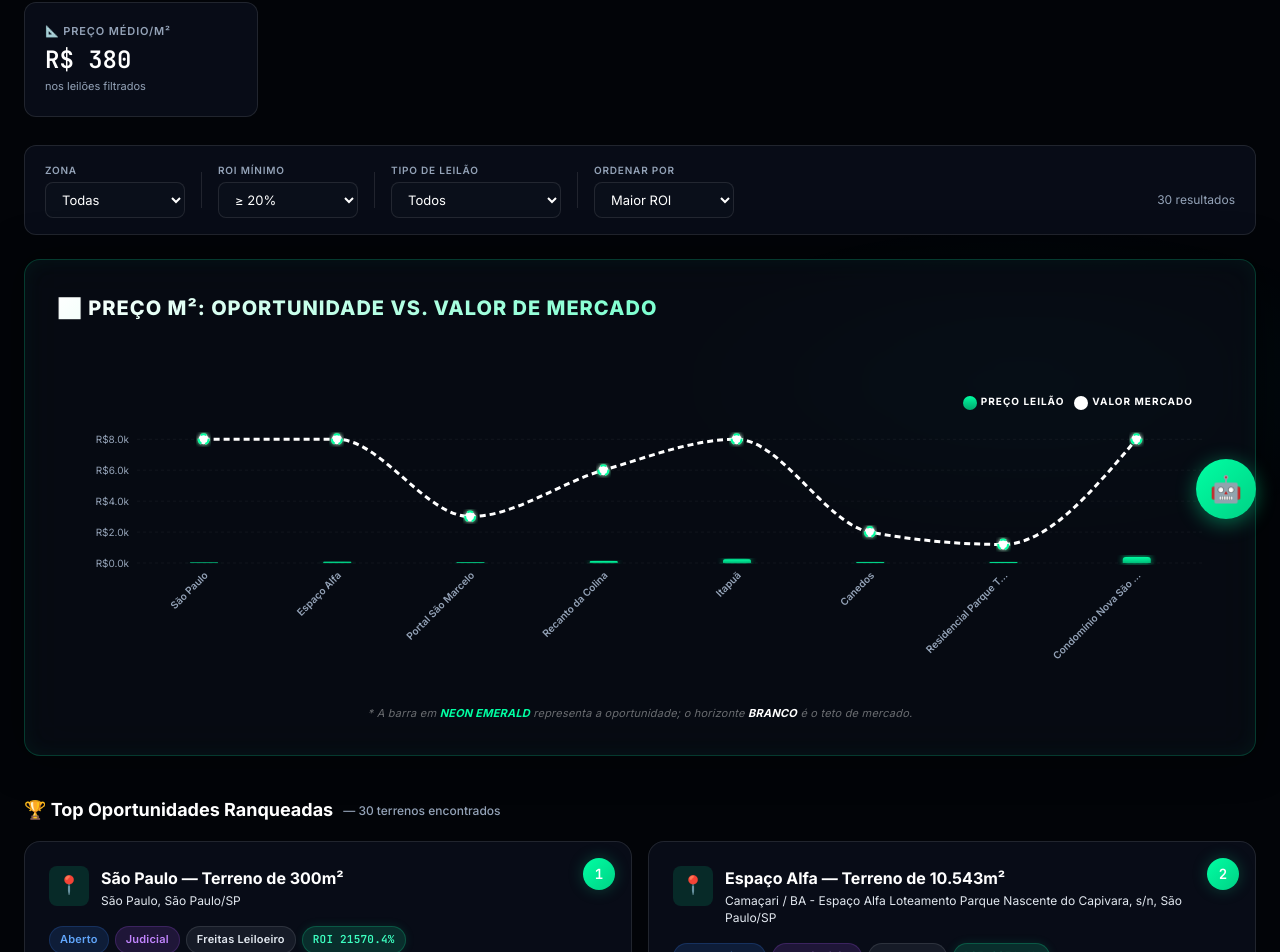
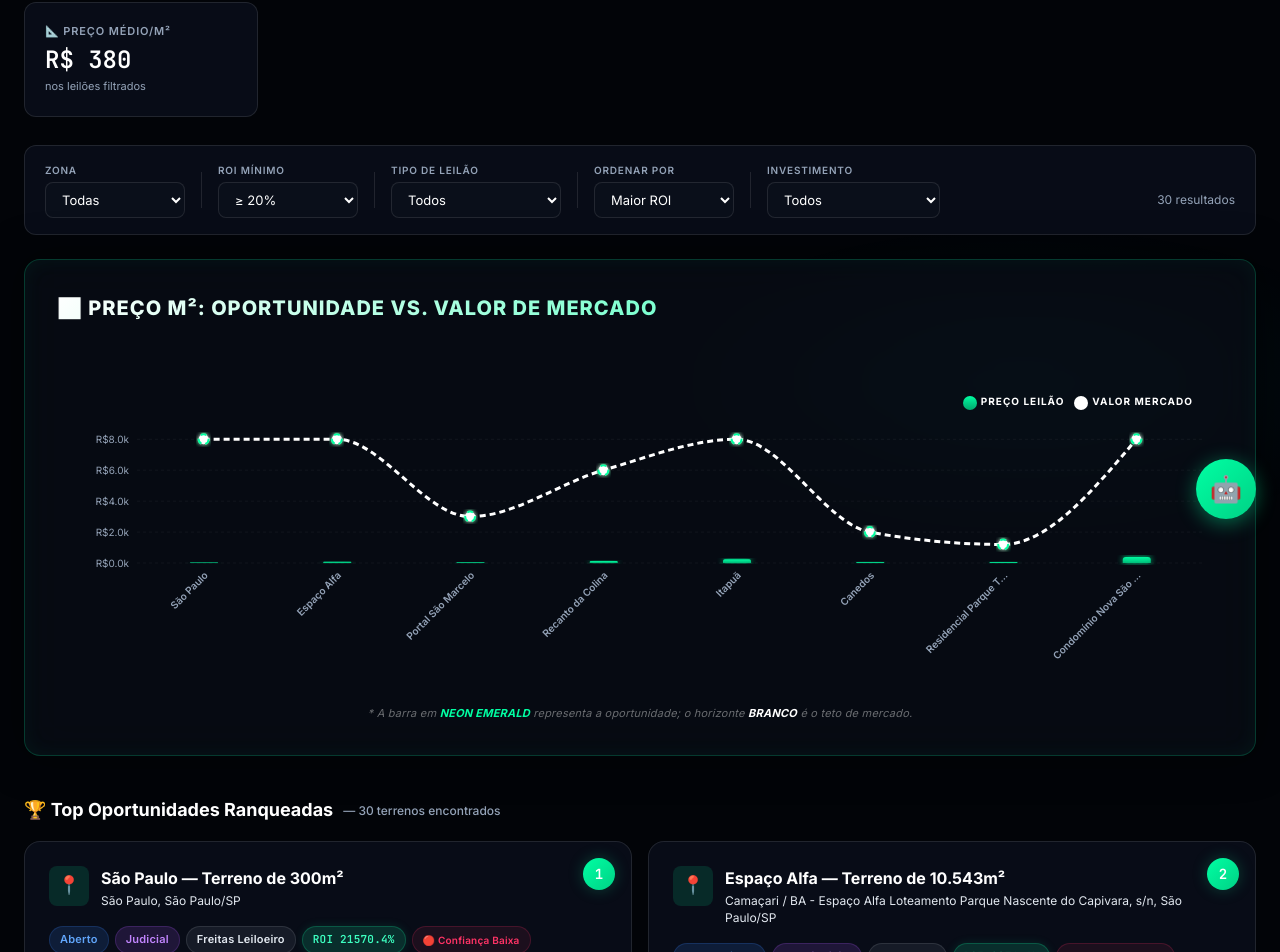
Before and after one commit to mantolatv-cmyk/cousinservices, a Next.js app: page / in a window 1280 px wide. Shown: the part 257-1209 px from the top of the page. Built offline with nearby package versions, Linux system fonts and the light colour scheme.

Commit message:
feat(sprint-1): price filter, pagination, confidence semaphore, region PieChart, update.bat automation

```diff
--- a/src/app/page.tsx
+++ b/src/app/page.tsx
@@ -1,11 +1,26 @@
 'use client';
 
 import React, { useState, useMemo, useCallback, useEffect } from 'react';
-import { ComposedChart, Bar, Line, XAxis, YAxis, Tooltip, ResponsiveContainer, Cell, CartesianGrid, Legend } from 'recharts';
+import { ComposedChart, Bar, Line, XAxis, YAxis, Tooltip, ResponsiveContainer, Cell, CartesianGrid, Legend, PieChart, Pie } from 'recharts';
 import { getAllZonas } from '@/data/spRegions';
 import { formatCurrency, formatCurrencyCompact, formatPercent, formatArea, formatDate, formatDateTime, daysUntil, getAttentionPoints } from '@/lib/format';
 import ChatBot from '@/components/ChatBot';
 import type { AuctionLot, FilterState, ScrapingStatus as ScrapingStatusType } from '@/lib/types';
+
+// ===================== CONFIDENCE SEMAPHORE =====================
+function getConfidence(lot: AuctionLot): { level: 'high' | 'medium' | 'low'; label: string; color: string } {
+  const roi = lot.analysis?.roiEstimado || 0;
+  const hasZone = !!lot.zona;
+  const hasCEP = !!lot.cep;
+  // If ROI is absurdly high, it's likely a pricing fallback
+  if (roi > 2000) return { level: 'low', label: 'Baixa', color: '#FF3366' };
+  if (roi > 500 && !hasCEP) return { level: 'low', label: 'Baixa', color: '#FF3366' };
+  if (roi > 200 || !hasZone) return { level: 'medium', label: 'Média', color: '#FFB800' };
+  return { level: 'high', label: 'Alta', color: '#00FFA3' };
+}
+
+const ITEMS_PER_PAGE = 20;
+const PIE_COLORS = ['#00FFA3', '#00E0FF', '#FFB800', '#C084FC', '#FF3366', '#60A5FA'];
 
 // ===================== METRICS CALCULATOR =====================
 function calcMetrics(lots: AuctionLot[]) {
@@ -41,6 +56,8 @@ export default function Home() {
   const [botFilter, setBotFilter] = useState<string | null>(null);
   const [expandedCard, setExpandedCard] = useState<string | null>(null);
   const [isRefreshing, setIsRefreshing] = useState(false);
+  const [currentPage, setCurrentPage] = useState(1);
+  const [priceRange, setPriceRange] = useState<string>('all');
 
   // ===================== FETCH DATA FROM API =====================
   const fetchLots = useCallback(async () => {
@@ -94,6 +111,16 @@ export default function Home() {
     if (filters.areaMinima) lots = lots.filter(l => l.areaM2 >= (filters.areaMinima || 0));
     if (filters.areaMaxima && filters.areaMaxima < 100000) lots = lots.filter(l => l.areaM2 <= (filters.areaMaxima || 100000));
 
+    // Price range filter
+    if (priceRange !== 'all') {
+      const [minP, maxP] = priceRange.split('-').map(Number);
+      lots = lots.filter(l => {
+        const inv = l.analysis?.investimentoTotal || 0;
+        if (maxP === 0) return inv >= minP; // "500000-0" means >= 500k
+        return inv >= minP && inv <= maxP;
+      });
+    }
+
     // Sort
     const sortBy = filters.ordenarPor || 'roi';
     lots.sort((a, b) => {
@@ -109,9 +136,12 @@ export default function Home() {
     });
 
     return lots;
-  }, [allLots, filters, botFilter]);
+  }, [allLots, filters, botFilter, priceRange]);
 
   const metrics = useMemo(() => calcMetrics(filteredLots), [filteredLots]);
+
+  // Reset page when filters change
+  useEffect(() => { setCurrentPage(1); }, [filters, botFilter, priceRange]);
 
   const chartData = useMemo(() => {
     return filteredLots.slice(0, 8).map(lot => ({
@@ -121,6 +151,23 @@ export default function Home() {
       roi: lot.analysis?.roiEstimado || 0,
     }));
   }, [filteredLots]);
+
+  // Region distribution for PieChart
+  const regionData = useMemo(() => {
+    const map = new Map<string, number>();
+    filteredLots.forEach(l => {
+      const zone = l.zona || 'Outros';
+      map.set(zone, (map.get(zone) || 0) + 1);
+    });
+    return Array.from(map.entries()).map(([name, value]) => ({ name, value })).sort((a, b) => b.value - a.value);
+  }, [filteredLots]);
+
+  // Pagination
+  const totalPages = Math.ceil(filteredLots.length / ITEMS_PER_PAGE);
+  const paginatedLots = useMemo(() => {
+    const start = (currentPage - 1) * ITEMS_PER_PAGE;
+    return filteredLots.slice(start, start + ITEMS_PER_PAGE);
+  }, [filteredLots, currentPage]);
 
   // ===================== SCRAPING STATUS from real data =====================
   const scrapingSources: ScrapingStatusType[] = useMemo(() => {
@@ -297,6 +344,17 @@ export default function Home() {
                 <option value="area">Maior Área</option>
               </select>
             </div>
+            <div className="filter-divider" />
+            <div className="filter-group">
+              <label className="filter-label">Investimento</label>
+              <select className="filter-select" value={priceRange} onChange={e => setPriceRange(e.target.value)}>
+                <option value="all">Todos</option>
+                <option value="0-50000">Até R$ 50K</option>
+                <option value="50000-200000">R$ 50K — R$ 200K</option>
+                <option value="200000-500000">R$ 200K — R$ 500K</option>
+                <option value="500000-0">Acima de R$ 500K</option>
+              </select>
+            </div>
             <div style={{ flex: 1 }} />
             <div className="filter-group">
               <label className="filter-label" style={{ visibility: 'hidden' }}>_</label>
@@ -399,6 +457,64 @@ export default function Home() {
             </div>
           )}
 
+          {/* === REGION DISTRIBUTION CHART === */}
+          {regionData.length > 1 && (
+            <div style={{
+              display: 'grid',
+              gridTemplateColumns: '1fr 1fr',
+              gap: '24px',
+              marginBottom: '32px',
+            }}>
+              <div className="chart-section animate-in" style={{ marginBottom: 0 }}>
+                <div className="chart-title" style={{ fontSize: '16px' }}>🗺️ Distribuição por Região</div>
+                <ResponsiveContainer width="100%" height={250}>
+                  <PieChart>
+                    <Pie
+                      data={regionData}
+                      cx="50%" cy="50%"
+                      innerRadius={55} outerRadius={95}
+                      paddingAngle={3}
+                      dataKey="value"
+                      stroke="rgba(0,0,0,0.3)"
+                      strokeWidth={2}
+                      animationDuration={1500}
+                      label={({ name, percent }) => `${name} ${((percent ?? 0) * 100).toFixed(0)}%`}
+                    >
+                      {regionData.map((_, index) => (
+                        <Cell key={`cell-${index}`} fill={PIE_COLORS[index % PIE_COLORS.length]} />
+                      ))}
+                    </Pie>
+                    <Tooltip
+                      contentStyle={{
+                        background: 'rgba(5, 8, 15, 0.95)',
+                        border: '1px solid rgba(0, 255, 163, 0.3)',
+                        borderRadius: '12px',
+                        fontSize: '12px',
+                      }}
+                      // eslint-disable-next-line @typescript-eslint/no-explicit-any
+                      formatter={(value: any) => [`${value} terreno${value !== 1 ? 's' : ''}`, 'Quantidade']}
+                    />
+                  </PieChart>
+                </ResponsiveContainer>
+              </div>
+              <div className="chart-section animate-in" style={{ marginBottom: 0, display: 'flex', flexDirection: 'column', justifyContent: 'center' }}>
+                <div className="chart-title" style={{ fontSize: '16px' }}>📊 Resumo por Zona</div>
+                <div style={{ display: 'flex', flexDirection: 'column', gap: '10px' }}>
+                  {regionData.map((r, i) => (
+                    <div key={r.name} style={{ display: 'flex', alignItems: 'center', gap: '12px' }}>
+                      <div style={{ width: '12px', height: '12px', borderRadius: '3px', background: PIE_COLORS[i % PIE_COLORS.length], flexShrink: 0 }} />
+                      <span style={{ flex: 1, fontSize: '13px', fontWeight: 600 }}>{r.name}</span>
+                      <span style={{ fontFamily: "'JetBrains Mono', monospace", fontSize: '14px', fontWeight: 700, color: PIE_COLORS[i % PIE_COLORS.length] }}>{r.value}</span>
+                      <div style={{ width: '80px', height: '6px', background: 'rgba(255,255,255,0.05)', borderRadius: '3px', overflow: 'hidden' }}>
+                        <div style={{ width: `${(r.value / Math.max(...regionData.map(x => x.value))) * 100}%`, height: '100%', background: PIE_COLORS[i % PIE_COLORS.length], borderRadius: '3px', transition: 'width 1s ease' }} />
+                      </div>
+                    </div>
+                  ))}
+                </div>
+              </div>
+            </div>
+          )}
+
           {/* === OPPORTUNITIES === */}
           <div className="cards-section">
             <div className="cards-header">
@@ -421,11 +537,51 @@ export default function Home() {
                 </div>
               </div>
             ) : (
+              <>
               <div className="cards-grid">
-                {filteredLots.map((lot, idx) => (
-                  <OpportunityCard key={lot.id} lot={lot} rank={idx + 1} expanded={expandedCard === lot.id} onToggle={() => setExpandedCard(expandedCard === lot.id ? null : lot.id)} />
+                {paginatedLots.map((lot, idx) => (
+                  <OpportunityCard key={lot.id} lot={lot} rank={(currentPage - 1) * ITEMS_PER_PAGE + idx + 1} expanded={expandedCard === lot.id} onToggle={() => setExpandedCard(expandedCard === lot.id ? null : lot.id)} />
                 ))}
               </div>
+
+              {/* Pagination Controls */}
+              {totalPages > 1 && (
+                <div style={{
+                  display: 'flex',
+                  alignItems: 'center',
+                  justifyContent: 'center',
+                  gap: '12px',
+                  marginTop: '24px',
+                  padding: '16px',
+                }}>
+                  <button className="btn btn-sm" onClick={() => setCurrentPage(p => Math.max(1, p - 1))} disabled={currentPage === 1}
+                    style={{ opacity: currentPage === 1 ? 0.4 : 1 }}>← Anterior</button>
+                  <div style={{ display: 'flex', gap: '4px' }}>
+                    {Array.from({ length: Math.min(totalPages, 7) }, (_, i) => {
+                      let page: number;
+                      if (totalPages <= 7) { page = i + 1; }
+                      else if (currentPage <= 4) { page = i + 1; }
+                      else if (currentPage >= totalPages - 3) { page = totalPages - 6 + i; }
+                      else { page = currentPage - 3 + i; }
+                      return (
+                        <button key={page} onClick={() => setCurrentPage(page)}
+                          style={{
+                            width: '36px', height: '36px', borderRadius: '8px',
+                            border: page === currentPage ? '1px solid var(--primary)' : '1px solid var(--border)',
+                            background: page === currentPage ? 'var(--primary-glow-strong)' : 'var(--bg-card)',
+                            color: page === currentPage ? 'var(--primary)' : 'var(--text-muted)',
+                            fontFamily: "'JetBrains Mono', monospace",
+                            fontSize: '13px', fontWeight: 700, cursor: 'pointer',
+                            transition: 'all 0.2s',
+                          }}>{page}</button>
+                      );
+                    })}
+                  </div>
+                  <button className="btn btn-sm" onClick={() => setCurrentPage(p => Math.min(totalPages, p + 1))} disabled={currentPage === totalPages}
+                    style={{ opacity: currentPage === totalPages ? 0.4 : 1 }}>Próximo →</button>
+                </div>
+              )}
+              </>
             )}
           </div>
 
@@ -489,6 +645,10 @@ function OpportunityCard({ lot, rank, expanded, onToggle }: { lot: AuctionLot; r
         <span className="badge badge-tipo">{lot.tipoLeilao}</span>
         <span className="badge badge-source">{lot.source}</span>
         <span className={`badge badge-roi ${roiClass}`}>ROI {formatPercent(a.roiEstimado)}</span>
+        {(() => {
+          const conf = getConfidence(lot);
+          return <span className="badge" style={{ background: `${conf.color}15`, color: conf.color, border: `1px solid ${conf.color}30`, fontSize: '10px' }}>{conf.level === 'high' ? '🟢' : conf.level === 'medium' ? '🟡' : '🔴'} Confiança {conf.label}</span>;
+        })()}
       </div>
 
       <div className="card-financials">
```
Also changed, not shown: 1 other file (tests, documents, lock files or other folders).
